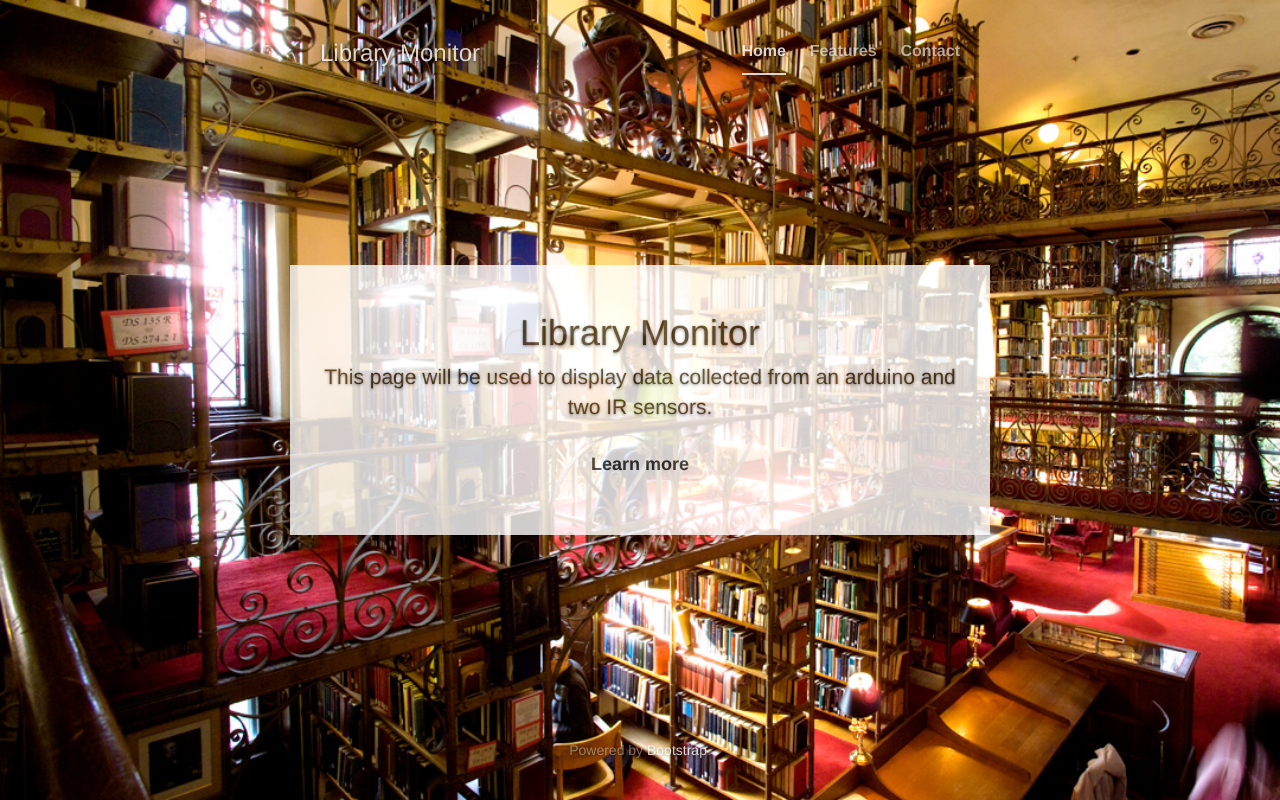
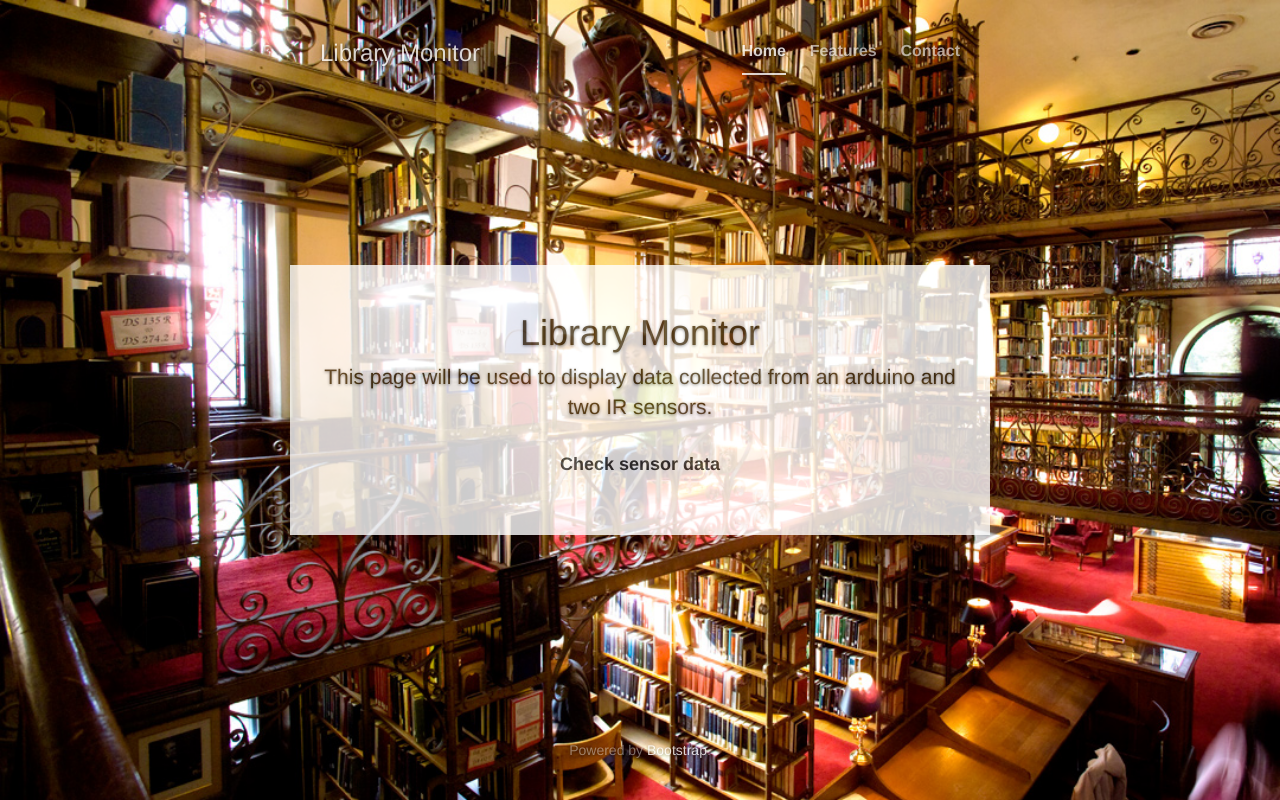
Before and after one commit to rzxyq/librarymonitor, a Django app: page / in a window 1280 px wide. Run offline with Django 3.2, Linux system fonts and the light colour scheme; some libraries are stand-ins or nearby versions.

```diff
--- a/templates/home.html
+++ b/templates/home.html
@@ -58,7 +58,7 @@
             <h1 class="cover-heading">Library Monitor</h1>
             <p class="lead">This page will be used to display data collected from an arduino and two IR sensors. </p>
             <p class="lead">
-              <a href="#" class="btn btn-lg btn-default">Learn more</a>
+              <a href="{% url 'sensor' %}" class="btn btn-lg btn-default">Check sensor data</a>
             </p>
           </div>
 
--- a/templates/sensor.html
+++ b/templates/sensor.html
@@ -18,14 +18,17 @@
     {% block style %}
     .site-wrapper-inner{
 		/*background-color: #395694;*/
+    background-color: #000000;
 		background-image: url("{% static 'img/uris_lib.jpg' %}");
 		background-size: cover;
+    opacity: 0.8;
     }
     .cover-container {
     	background-color: #fff;
     	opacity: 0.8;
     }
     .cover {
+      opacity: 1.0;
     	padding: 2em 2em;
     	color: #443114;
     }
```
Also changed, not shown: 6 other files.
